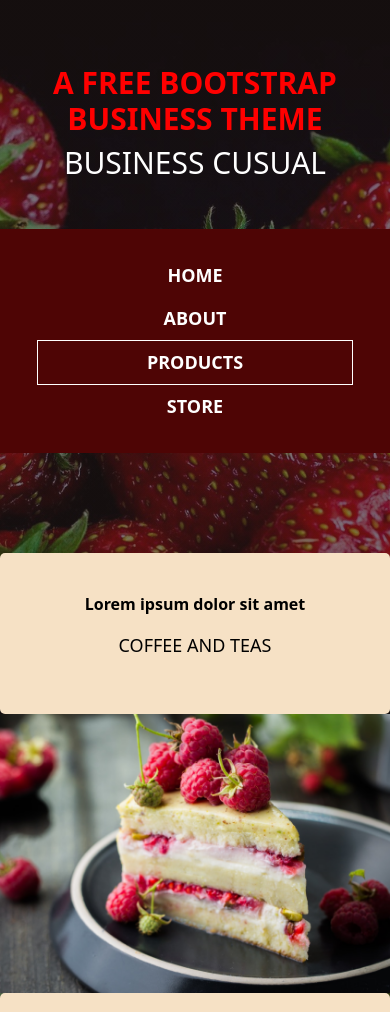
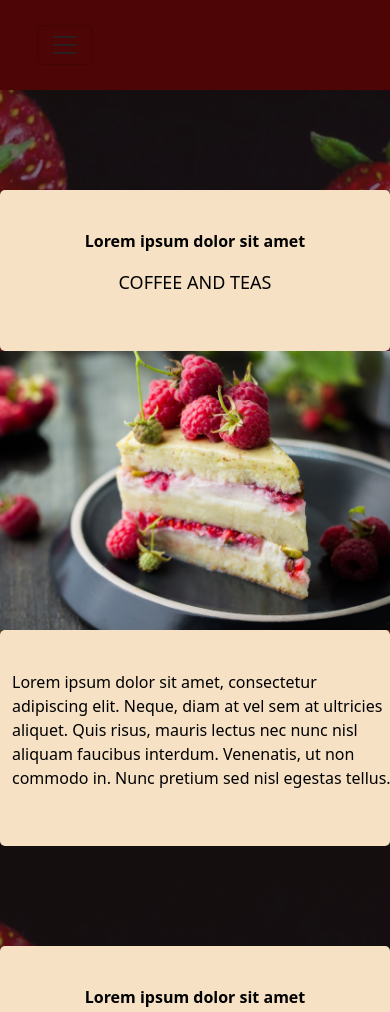
Before and after one commit to Mouss911/Tache-7-Bootstrap, a plain HTML site: page product.html in a window 390 px wide. Shown: the top 1012 px of the page. Drawn offline with nearby package versions, Linux system fonts and the light colour scheme.

Commit message:
2nd commit

```diff
--- a/index_style.css
+++ b/index_style.css
@@ -37,6 +37,7 @@
         #section1 img{
             height: auto;
         }
+
     }
     @media screen and (max-width:550px) {
         #section1 .gauche{
--- a/product.html
+++ b/product.html
@@ -13,22 +13,29 @@
     <header id="header">
       <h2 class="titleH text-center">A FREE BOOTSTRAP BUSINESS THEME</h2>
       <h1 class="titleB text-center">BUSINESS CUSUAL</h1>
-      <nav class="my-auto mt-5">
-          <div class="container my-auto">
-              <ul class="nav justify-content-center">
+      <nav class="navbar navbar-expand-lg ml-auto">
+        <div class="container-fluid">
+            <button class="navbar-toggler" type="button" data-bs-toggle="collapse"
+               data-bs-target="#navbarNav" aria-controls="navbarNav" aria-expanded="false"
+                aria-label="Toggle navigation">
+            <i class="fas fa-stream navbar-toggler-icon text-white ms-auto justify-content-end"></i>
+            </button>
+            <div class="mt-3 collapse navbar-collapse justify-content-center align-items-center" id="navbarNav">
+            <ul class="navbar-nav menu-navbar-nav">
                 <li class="nav-item">
-                    <a class="nav-link" aria-current="page" href="index.html">HOME</a>
+                    <a class="nav-link px-5" aria-current="page" href="index.html">HOME</a>
                 </li>
                 <li class="nav-item">
-                    <a class="nav-link" href="about.html">ABOUT</a>
+                    <a class="nav-link px-5" href="about.html">ABOUT</a>
                 </li>
                 <li class="nav-item">
-                    <a class="nav-link active" href="product.html">PRODUCTS</a>
+                    <a class="nav-link px-5 active" href="product.html">PRODUCTS</a>
                 </li>
                 <li class="nav-item">
-                    <a class="nav-link" href="store.html">STORE</a>
+                    <a class="nav-link px-5" href="store.html">STORE</a>
                 </li>
             </ul>
+            </div>
         </div>
     </nav>
     </header>
--- a/style.css
+++ b/style.css
@@ -35,12 +35,16 @@ body{
 
 @media screen and (max-width:760px){
     #header .titleB{
-        font-size: 30px;
+        display: none;
+    }
+    #header .titleH{
+        display: none;
     }
 
-    #header nav ul{
-        display: flex;
-        flex-direction: column;
-        text-align: center;
+    #header nav a.active{
+        border: none;
+        color: blue;
     }
+
+
 }
```
Also changed, not shown: about.html (+14 -7 lines), index.html (+14 -7 lines), store.html (+14 -7 lines). Lines whose indentation alone changed are shown as unchanged.
